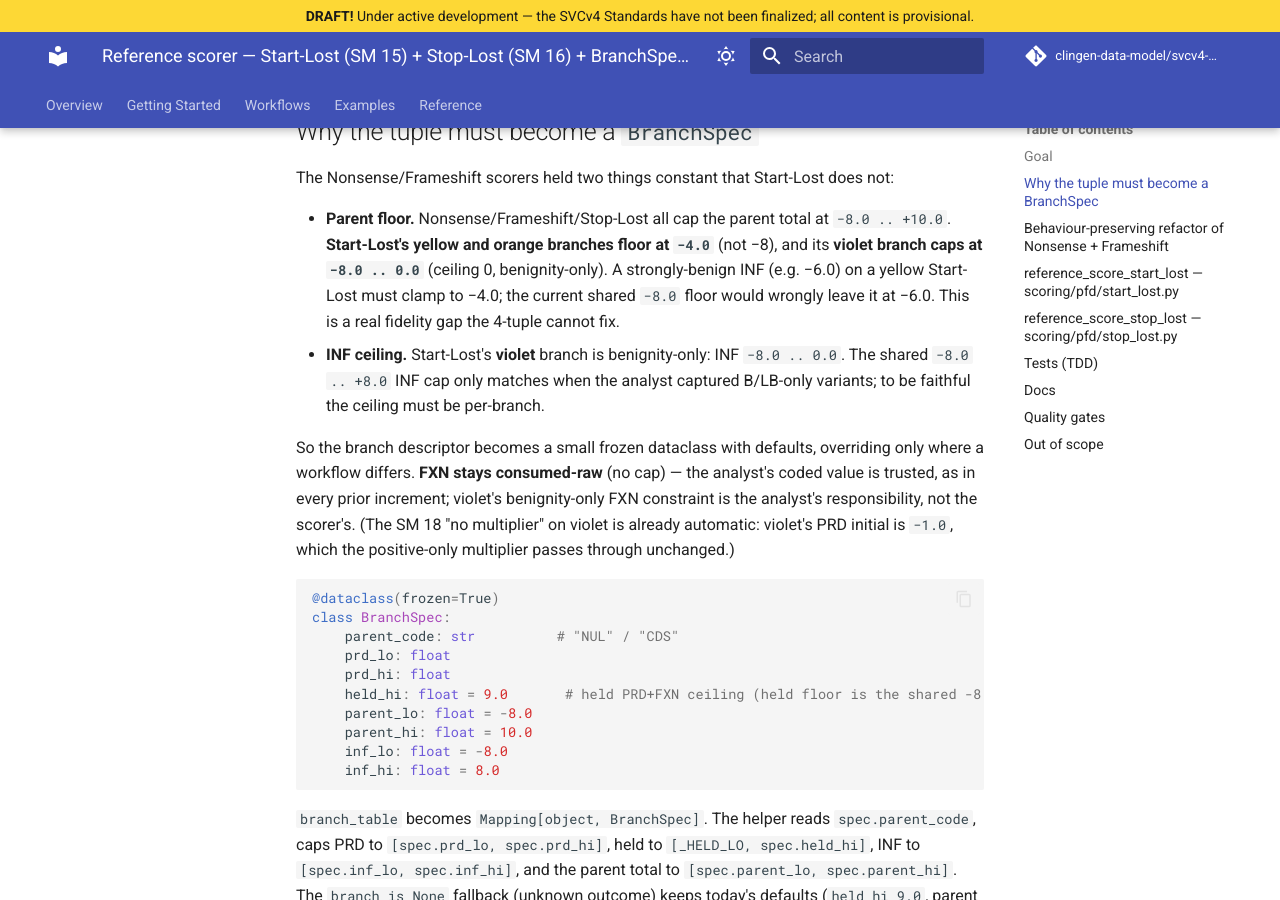
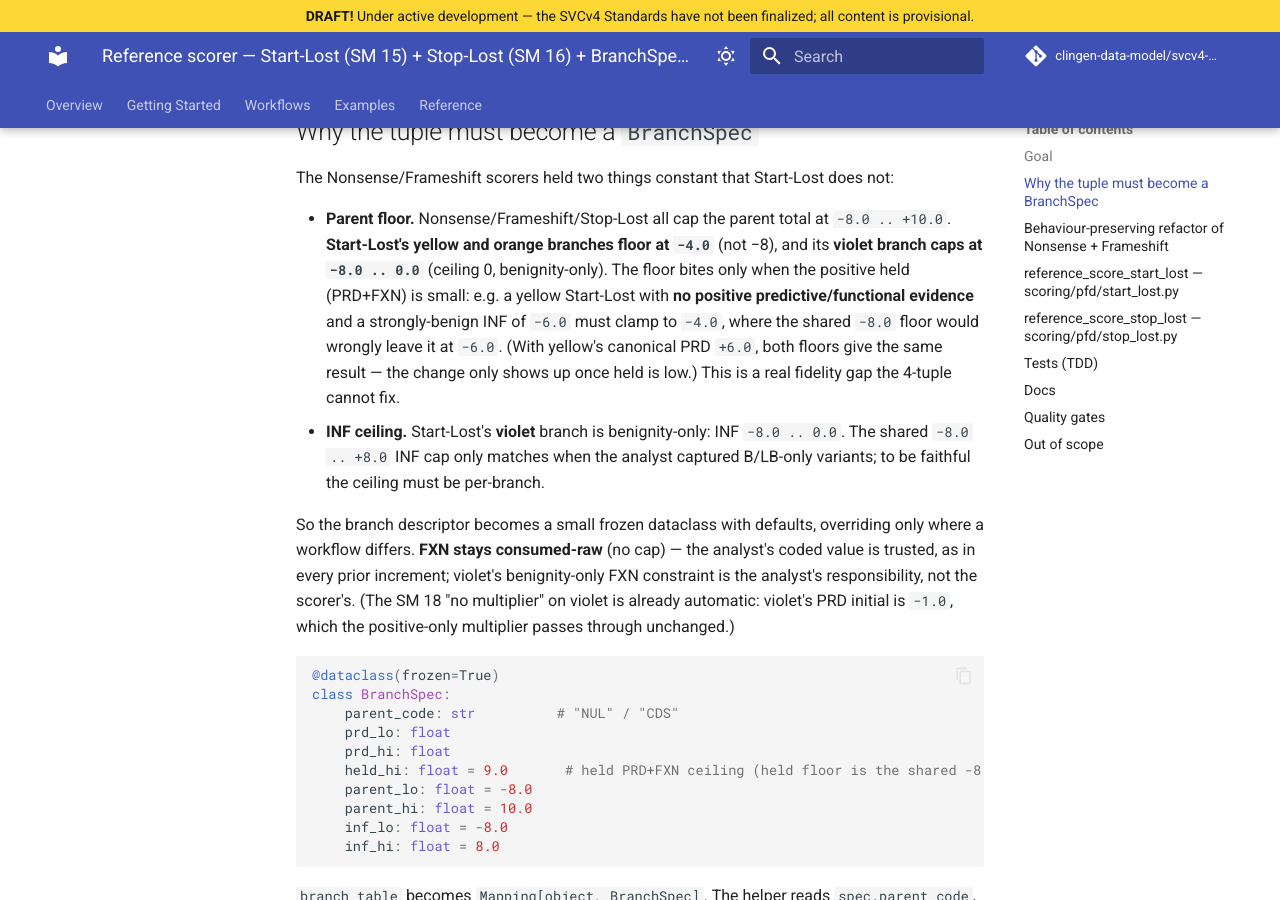
Before and after one commit to clingen-data-model/svcv4-model, an MkDocs documentation site: the page built from docs/superpowers/specs/2026-08-22-scoring-start-stop-lost-design.md, in a window 1280 px wide and 900 px high, scrolled down 529 px. Built offline with MkDocs 1.6.1 and Material for MkDocs 9.7.7, drawn with Linux system fonts in a browser that asks for light colours; comment, search, counter and statistics services are not loaded; some of the changed text lies outside the part shown.

Commit message:
Fix start-lost spec: −4-floor test must suppress PRD (held None) to actually bite
Co-Authored-By: Claude Opus 4.8 (1M context) <noreply@anthropic.com>

```diff
--- a/docs/superpowers/specs/2026-08-22-scoring-start-stop-lost-design.md
+++ b/docs/superpowers/specs/2026-08-22-scoring-start-stop-lost-design.md
@@ -21,9 +21,12 @@ The Nonsense/Frameshift scorers held two things constant that Start-Lost does no
 
 - **Parent floor.** Nonsense/Frameshift/Stop-Lost all cap the parent total at `−8.0 .. +10.0`.
   **Start-Lost's yellow and orange branches floor at `−4.0`** (not −8), and its **violet branch
-  caps at `−8.0 .. 0.0`** (ceiling 0, benignity-only). A strongly-benign INF (e.g. −6.0) on a
-  yellow Start-Lost must clamp to −4.0; the current shared `−8.0` floor would wrongly leave it
-  at −6.0. This is a real fidelity gap the 4-tuple cannot fix.
+  caps at `−8.0 .. 0.0`** (ceiling 0, benignity-only). The floor bites only when the positive
+  held (PRD+FXN) is small: e.g. a yellow Start-Lost with **no positive predictive/functional
+  evidence** and a strongly-benign INF of `−6.0` must clamp to `−4.0`, where the shared `−8.0`
+  floor would wrongly leave it at `−6.0`. (With yellow's canonical PRD `+6.0`, both floors give
+  the same result — the change only shows up once held is low.) This is a real fidelity gap the
+  4-tuple cannot fix.
 - **INF ceiling.** Start-Lost's **violet** branch is benignity-only: INF `−8.0 .. 0.0`. The
   shared `−8.0 .. +8.0` INF cap only matches when the analyst captured B/LB-only variants;
   to be faithful the ceiling must be per-branch.
@@ -106,7 +109,10 @@ from `svcv4_model.scoring` (sorted `__all__`).
 ## Tests (TDD)
 
 - `tests/test_start_lost_scoring.py`: yellow maximal (PRD +6, parent cap +10); **the −4 floor**
-  (a benign INF of −6 on yellow → `parent_total == -4.0`, proving the per-branch floor);
+  — a yellow branch with **`predictive=None`** (PRD `_ND` → held `None`, so no positive held)
+  and a benign INF of `−6.0` (five B variants: −2 + 4×−1) → `parent_total == -4.0`; the shared
+  −8 floor would give −6.0, so this proves the per-branch floor. (With PRD +6 present, the floor
+  cannot bite — the minimum reachable is −2 — so PRD must be suppressed for this test.) Then
   orange held cap +9; violet (`parent_code == "CDS"`, PRD −1.0, benign INF, parent capped to
   `[−8, 0]`, INF ceiling 0); empty → all `_ND`.
 - `tests/test_stop_lost_scoring.py`: yellow (PRD +4, `NUL`, held +9); orange (`CDS`, held +9);
```
